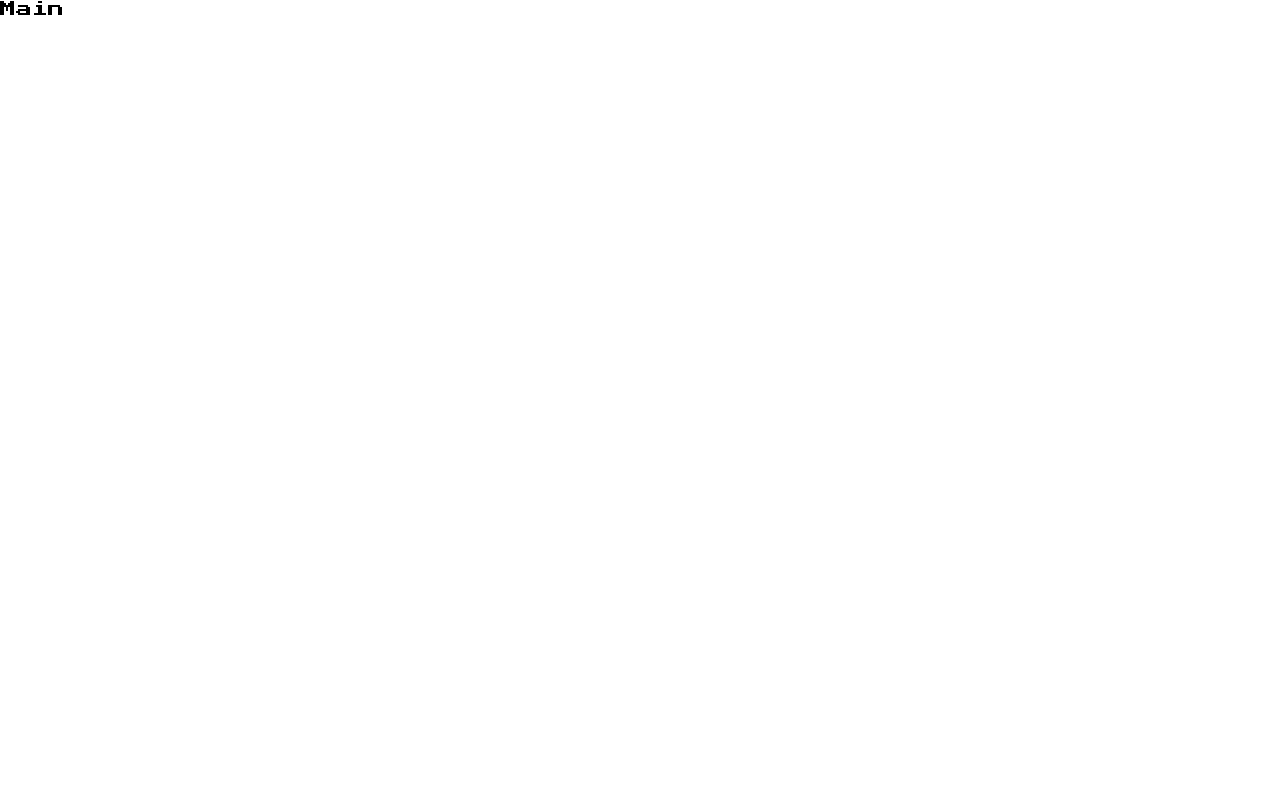
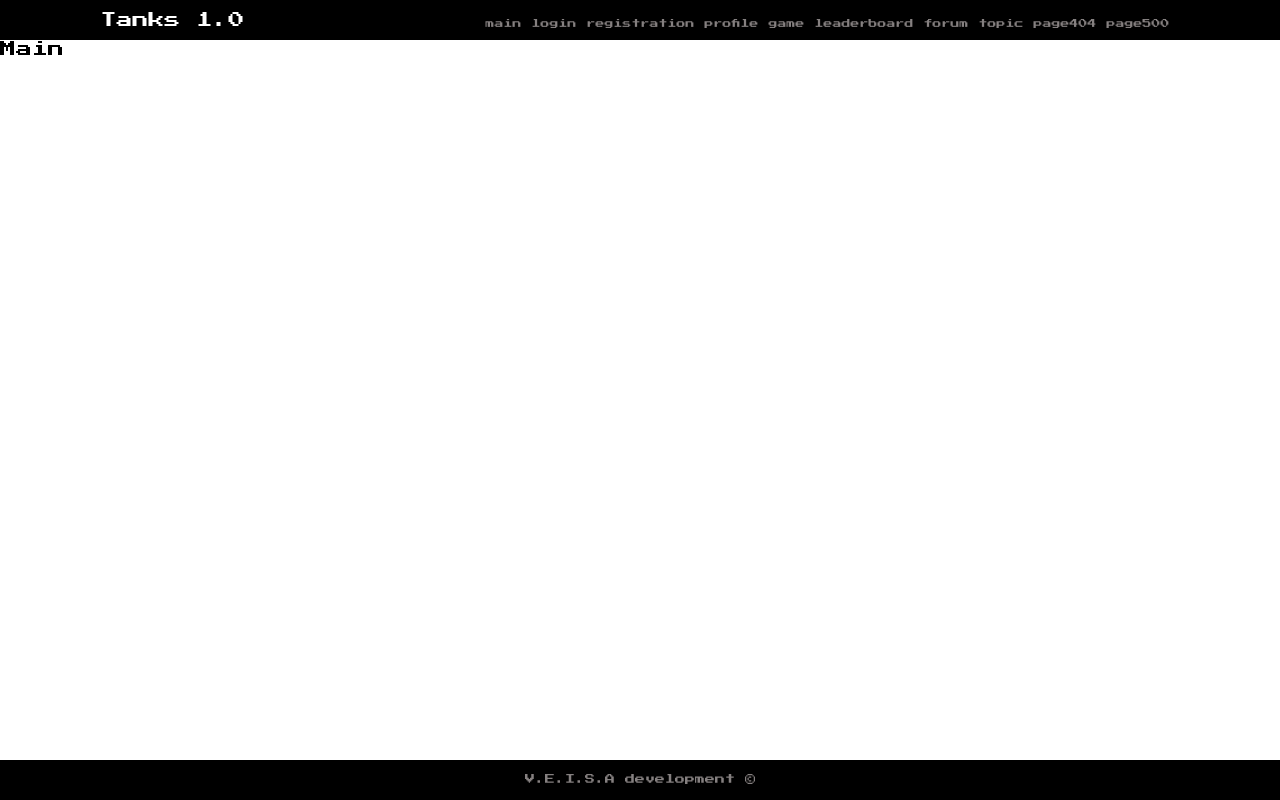
Before and after one commit to Ma1ve/BattleCity, a React (Vite) app in the folder packages/client/: page / in a window 1280 px wide. Built offline with nearby package versions, Linux system fonts and the light colour scheme.

Commit message:
adding layout

```diff
--- a/packages/client/src/app/App.tsx
+++ b/packages/client/src/app/App.tsx
@@ -18,6 +18,19 @@ import TopicForum from '../pages/TopicForum'
 import Page404 from '../pages/Page404'
 import Page500 from '../pages/Page500'
 
+export enum ERoutes {
+  INDEX = '/',
+  LOGIN = 'login',
+  PROFILE = 'profile',
+  REGISTRATION = 'registration',
+  GAME = 'game',
+  LEADERBOARD = 'leaderboard',
+  FORUM = 'forum',
+  TOPIC = 'topic',
+  ERROR404 = 'error404',
+  ERROR500 = 'error500',
+}
+
 const router = createBrowserRouter(
   createRoutesFromElements(
     // Статья, которая может помочь реплизовать ErrorBoundary в связке с react-router-dom используя errorElement https://reactrouter.com/en/main/route/error-element
@@ -28,16 +41,15 @@ const router = createBrowserRouter(
       element={<RootLayout />} /* errorElement={<ErrorBoundary />} */
     >
       <Route index element={<Main />} />
-      <Route path="forum" element={<Forum />} />
-      <Route path="topic" element={<TopicForum />} />
-      <Route path="game" element={<Game />} />
-      <Route path="leaderboard" element={<Leaderboard />} />
-      <Route path="login" element={<Login />} />
-      <Route path="profile" element={<Profile />} />
-      <Route path="registration" element={<Registration />} />
-      <Route path="page404" element={<Page404 />} />
-      <Route path="page500" element={<Page500 />} />
-
+      <Route path={ERoutes.LOGIN} element={<Login />} />
+      <Route path={ERoutes.PROFILE} element={<Profile />} />
+      <Route path={ERoutes.REGISTRATION} element={<Registration />} />
+      <Route path={ERoutes.GAME} element={<Game />} />
+      <Route path={ERoutes.LEADERBOARD} element={<Leaderboard />} />
+      <Route path={ERoutes.FORUM} element={<Forum />} />
+      <Route path={ERoutes.TOPIC} element={<TopicForum />} />
+      <Route path={ERoutes.ERROR404} element={<Page404 />} />
+      <Route path={ERoutes.ERROR500} element={<Page500 />} />
       <Route path="*" element={<Page404 />} />
     </Route>
   )
--- a/packages/client/src/app/RootLayout.tsx
+++ b/packages/client/src/app/RootLayout.tsx
@@ -1,9 +1,29 @@
-import { Outlet } from 'react-router-dom'
+import { Outlet, Link } from 'react-router-dom'
+import { ERoutes } from './App'
+import styles from './styles/rootLayout.module.css'
 
 const RootLayout = () => {
   return (
-    <main>
+    <main className={styles.mainLayout}>
+      <header className={styles.headerLayout}>
+        Tanks 1.0
+        <menu className={styles.menuLayout}>
+          <Link to={ERoutes.INDEX}>main</Link>
+          <Link to={ERoutes.LOGIN}>login</Link>
+          <Link to={ERoutes.REGISTRATION}>registration</Link>
+          <Link to={ERoutes.PROFILE}>profile</Link>
+          <Link to={ERoutes.GAME}>game</Link>
+          <Link to={ERoutes.LEADERBOARD}>leaderboard</Link>
+          <Link to={ERoutes.FORUM}>forum</Link>
+          <Link to={ERoutes.TOPIC}>topic</Link>
+          <Link to={ERoutes.ERROR404}>page404</Link>
+          <Link to={ERoutes.ERROR500}>page500</Link>
+        </menu>
+      </header>
       <Outlet />
+      <footer className={styles.footerLayout}>
+        V.E.I.S.A development &#169;
+      </footer>
     </main>
   )
 }
--- /dev/null
+++ b/packages/client/src/app/styles/rootLayout.module.css
@@ -0,0 +1,37 @@
+.mainLayout {
+  display: flex;
+  flex-direction: column;
+  min-height: 100vh;
+  min-width: 950px;
+}
+.headerLayout {
+  display: flex;
+  align-items: center;
+  justify-content: space-around;
+  width: 100%;
+  height: 40px;
+  background-color: #000;
+  color: #fff;
+}
+
+.footerLayout {
+  display: flex;
+  align-items: center;
+  justify-content: center;
+  margin-top: auto;
+  background-color: #000;
+  height: 40px;
+  font-size: 10px;
+  color: #858080;
+}
+
+.menuLayout a {
+  font-size: 9px;
+  margin-right: 10px;
+  text-decoration: none;
+  color: #858080;
+}
+
+.menuLayout a:hover {
+  color: #fff;
+}
```
